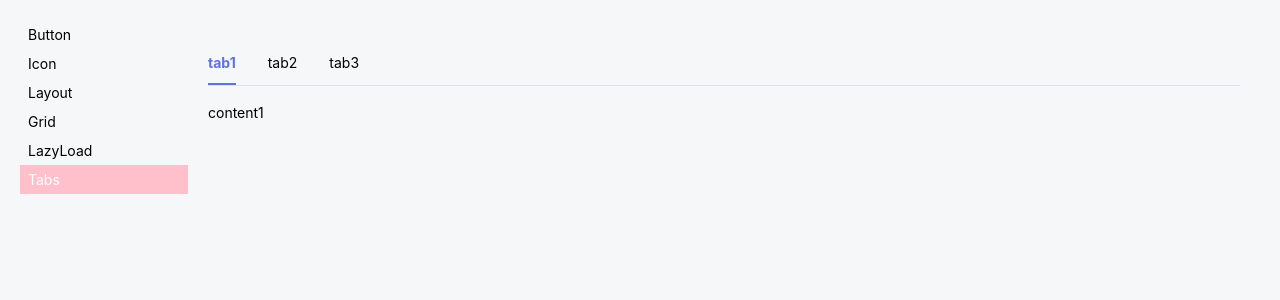
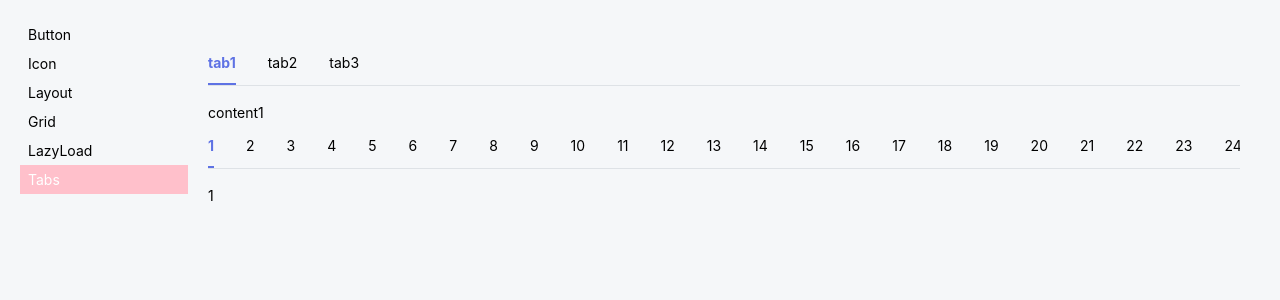
Before and after one commit to wangkaiwd/go-ui, a Vue app: page /#/tabs in a window 1280 px wide. Shown: the top 300 px of the page. Built offline with nearby package versions, Linux system fonts and the light colour scheme.

Commit message:
feat: process numerous labels circumstance

```diff
--- a/src/components/tabs/tab-pane.vue
+++ b/src/components/tabs/tab-pane.vue
@@ -12,7 +12,7 @@ export default {
   inject: ['tabs'],
   props: {
     label: {
-      type: String
+      type: [String, Number]
     }
   },
   computed: {
--- a/src/components/tabs/tabs.vue
+++ b/src/components/tabs/tabs.vue
@@ -55,13 +55,13 @@ export default {
     },
     calculateLinePosition () {
       this.$nextTick(() => {
-        if (this.activeIndex === undefined) {return; }
+        if (this.activeIndex === -1) {return; }
         // line width equal active tab width
         const { labelWrapper, line, labelItems } = this.$refs;
         const activeLabel = labelItems[this.activeIndex];
         const { left: wrapperLeft } = labelWrapper.getBoundingClientRect();
         const { left: labelLeft, width } = activeLabel.getBoundingClientRect();
-        line.style.left = labelLeft - wrapperLeft + 'px';
+        line.style.left = labelLeft - wrapperLeft + labelWrapper.scrollLeft + 'px';
         line.style.width = width + 'px';
       });
     },
@@ -77,6 +77,11 @@ export default {
     display: flex;
     border-bottom: 1px solid $gray300;
     margin-bottom: 16px;
+    overflow-x: auto;
+    &::-webkit-scrollbar {
+      height: 0;
+      background: transparent; /* Chrome/Safari/Webkit */
+    }
   }
   .tabs-label-item {
     cursor: pointer;
--- a/src/demo/tabs.vue
+++ b/src/demo/tabs.vue
@@ -1,6 +1,7 @@
 <template>
   <div class="tabs">
     <go-tabs v-model="selected">
+      <!-- 如何加icon -->
       <go-tab-pane label="tab1" key="1">
         content1
       </go-tab-pane>
@@ -11,6 +12,11 @@
         content3
       </go-tab-pane>
     </go-tabs>
+    <go-tabs v-model="selected1">
+      <go-tab-pane v-for="n in 40" :key="n" :label="n">
+        {{ n }}
+      </go-tab-pane>
+    </go-tabs>
   </div>
 </template>
 
@@ -19,7 +25,8 @@ export default {
   name: 'Tabs',
   data () {
     return {
-      selected: '1'
+      selected: '1',
+      selected1: 1
     };
   },
 };
```
Also changed, not shown: 1 other file (tests, documents, lock files or other folders).
